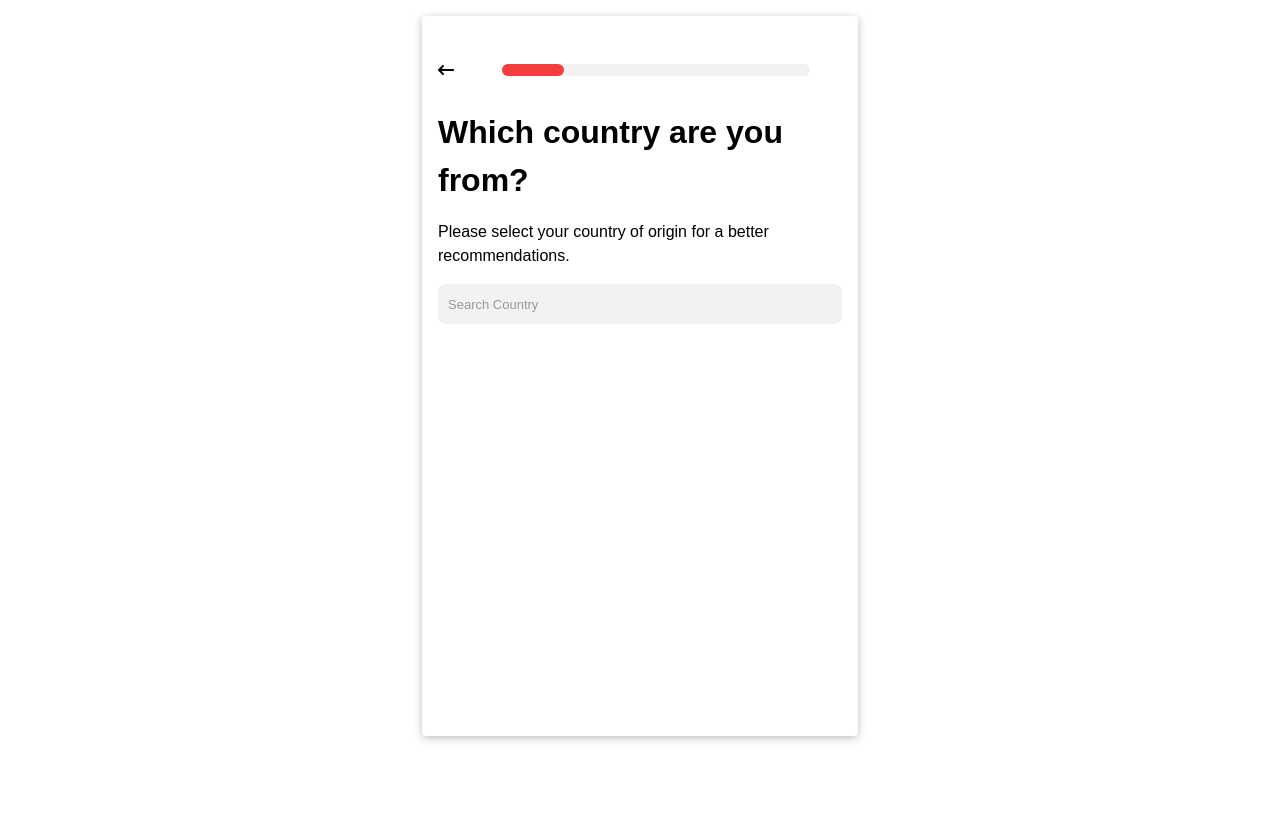
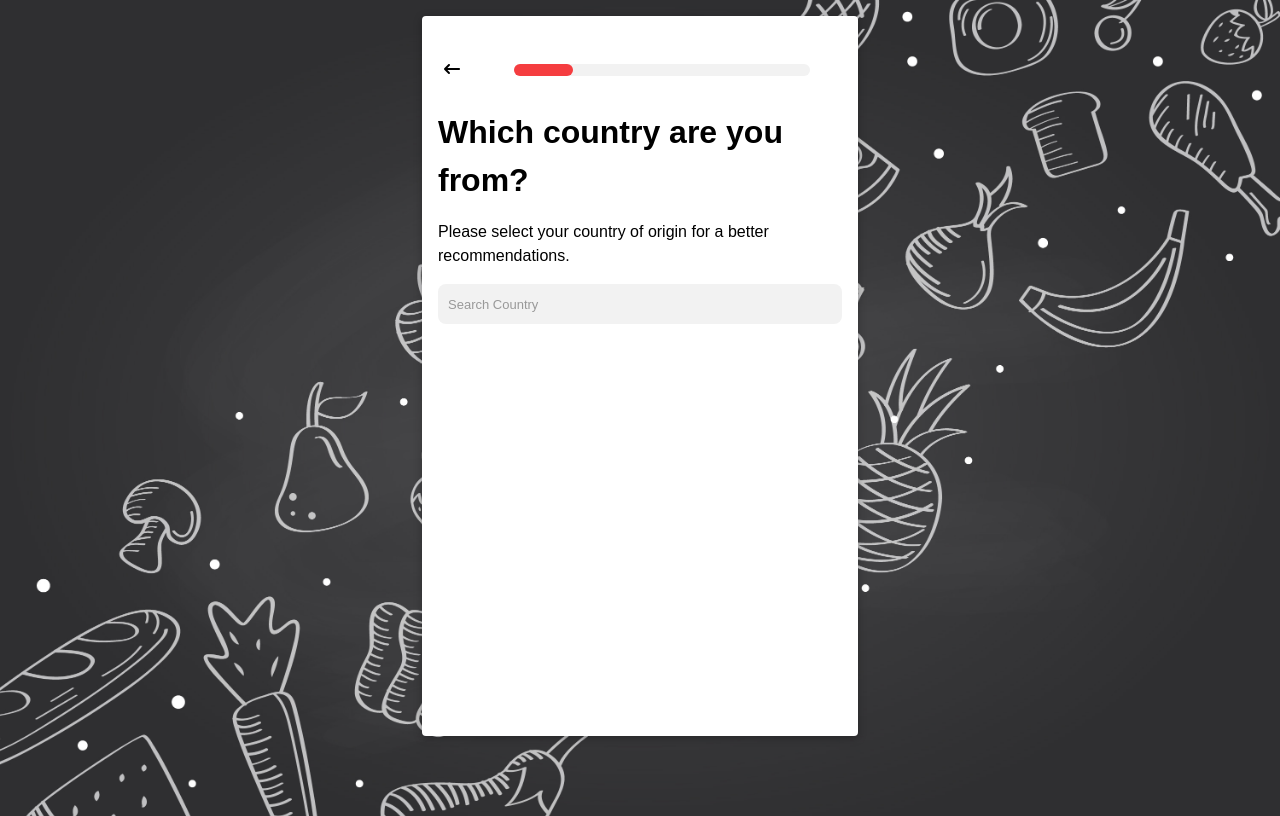
Before and after one commit to SomayyehGhassemipour/Cookpedia, a React (Create React App) app: page /signup in a window 1280 px wide. Built offline with nearby package versions, Linux system fonts and the light colour scheme.

Commit message:
added icon button

```diff
--- a/src/components/pages/WelcomePage.tsx
+++ b/src/components/pages/WelcomePage.tsx
@@ -18,9 +18,16 @@ export default function WelcomePage() {
           <p>The best cooking and food recipies app of the century</p>
         </CardBody>
         <div className='flex-small-gap'>
-          <Button title={'Continue With Google'} type={'google'} clickHandler={()=>navigate("/")}/><br/>
-          <Button title={'Get Started'} type={'primary'} clickHandler={()=>navigate("/signup")}/><br/>
-          <Button title={'I Already Have an Account'} type={'secondary'} clickHandler={()=>navigate("/")}/>
+          <Button type={'google'} clickHandler={()=>navigate("/")}>
+            <p>Continue With Google</p>
+          </Button><br/>
+          <Button type={'primary'} clickHandler={()=>navigate("/signup")}>
+          <p>Get Started</p>
+          </Button>
+          <br/>
+          <Button type={'secondary'} clickHandler={()=>navigate("/")}>
+          <p>I Already Have an Account</p>
+          </Button>
         </div>
 
       </Card>
--- a/src/components/pages/signUp/CountryPage.tsx
+++ b/src/components/pages/signUp/CountryPage.tsx
@@ -5,14 +5,19 @@ import { ProgressBar } from "../../utilities/ProgressBar"
 import { TextField } from "../../utilities/TextField"
 import { FontAwesomeIcon } from '@fortawesome/react-fontawesome'
 import { faArrowLeftLong } from '@fortawesome/free-solid-svg-icons'
+import { Button } from "../../utilities/Button"
+import { useNavigate } from "react-router-dom"
 
 export const CountryPage = () => {
+  let navigate = useNavigate();
   return (
     <div className="container">
       <Card classname={"flex-justify-start"}>
         <Header>
         <div className="flex-row">
-          <FontAwesomeIcon icon={faArrowLeftLong} />
+          <Button type={'icon'} clickHandler={()=>navigate("/")}>
+            <FontAwesomeIcon icon={faArrowLeftLong} />
+          </Button>
           <ProgressBar progress={20}/>
         </div>
         <h1>Which country are you from?</h1>
--- a/src/components/utilities/Button.tsx
+++ b/src/components/utilities/Button.tsx
@@ -1,10 +1,13 @@
 interface Props{
-  title: String,
+  // title: String,
   type: String,
-  clickHandler : React.MouseEventHandler<HTMLButtonElement>;
+  clickHandler : React.MouseEventHandler<HTMLButtonElement>,
+  children?: JSX.Element | JSX.Element[];
 }
-export const Button: React.FC<Props> = ({title,type,clickHandler}) => {
-  return (
-    <button className='btn' data-type={type} type="button" onClick={clickHandler}>{title}</button>
-  )
+export const Button: React.FC<Props> = ({type,clickHandler,children}) => {
+    if (type=="icon"){
+      return <button className='btn-icon' data-type={type} type="button" onClick={clickHandler}>{children}</button>
+    } else {
+      return <button className='btn-simple' data-type={type} type="button" onClick={clickHandler}>{children}</button>
+    }
 }
--- a/src/sass/abstract/_variables.scss
+++ b/src/sass/abstract/_variables.scss
@@ -2,5 +2,5 @@ $spacer: 1rem;
 $gap: 1rem;
 
 $radius-card: 0.25rem;
-$radius-button: 1rem;
+$radius-button: 2em;
 $radius-inputBox : 0.5rem;
--- a/src/sass/base/_base.scss
+++ b/src/sass/base/_base.scss
@@ -1,4 +1,6 @@
 body {
   font-family: var(--ff-primary);
-  background-color: hsl(var(--clr-neutral-200));
+  // background-color: var(--clr-neutral-200);
+  background: url("../../../public/bg2.jpg") no-repeat top right;
+  background-size: cover;
 }
--- a/src/sass/components/_buttons.scss
+++ b/src/sass/components/_buttons.scss
@@ -1,39 +1,40 @@
 
-.btn {
+.btn-simple {
   display:block;
   cursor: pointer;
-  width: 100%;
+   width: 100%;
   text-decoration: none;
   border-style: solid;
   border-color: var(--clr-neutral-100);
-  border-radius: 2rem;
+  border-radius: var(--radius-button);
   padding: 0.75em 2em;
   background-color: var(--clr-primary-500);
 
   &[data-type="primary"] {
     background-color: var(--clr-primary-500);
     color: var(--clr-neutral-200);
-
-    &:is(:hover, :focus) {
-      border-color: var(--clr-primary-300);
-    }
   }
 
   &[data-type="secondary"] {
     background-color: var(--clr-primary-900);
     color: var(--clr-primary-500);
-
-    &:is(:hover, :focus) {
-      border-color: var(--clr-primary-300);
-    }
   }
   &[data-type="google"] {
     background-color: var(--clr-neutral-100);
     border-color: var(--clr-primary-700);
     color: var(--clr-primary-500);
-
-    &:is(:hover, :focus) {
-      border-color: var(--clr-primary-300);
-    }
+  }
+  &:is(:hover, :focus) {
+    border-color: var(--clr-primary-300);
   }
 }
+
+.btn-icon {
+  cursor: pointer;
+  text-decoration: none;
+  background-color:transparent;
+  border: 0;
+  &:is(:hover, :focus) {
+    border-color: var(--clr-primary-300);
+  }
+}
--- a/src/sass/components/_card.scss
+++ b/src/sass/components/_card.scss
@@ -1,7 +1,7 @@
 @use '../utilities/flex' as *;
 .card {
   padding: var(--spacer);
-  background-size: cover;
+  background-color: var(--clr-neutral-100);
   margin: var(--spacer);
   box-shadow: 0 2px 8px rgba(0, 0, 0, 0.26);
   max-width: 100%;
```
Also changed, not shown: public/bg2.jpg (added).
